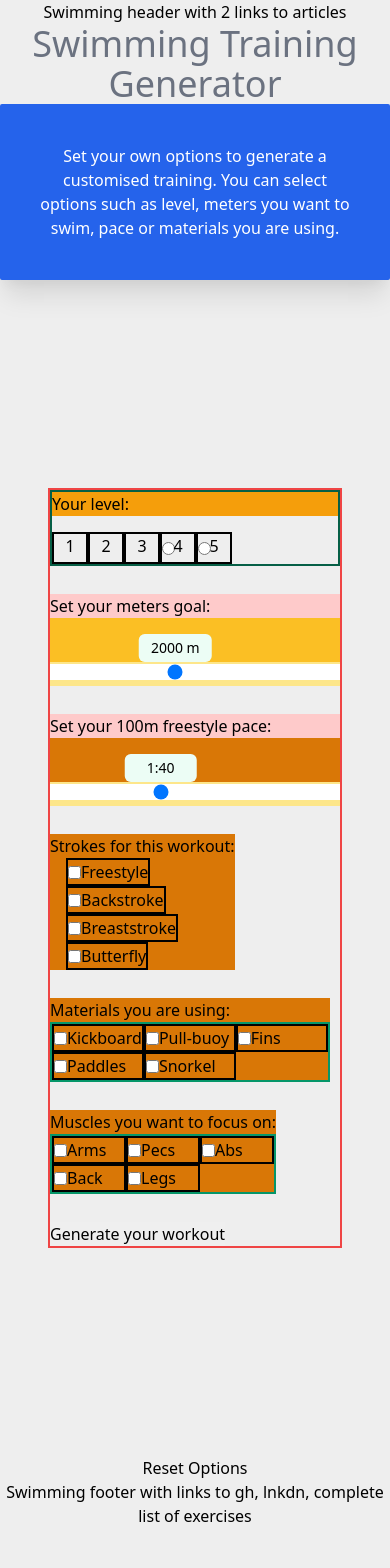
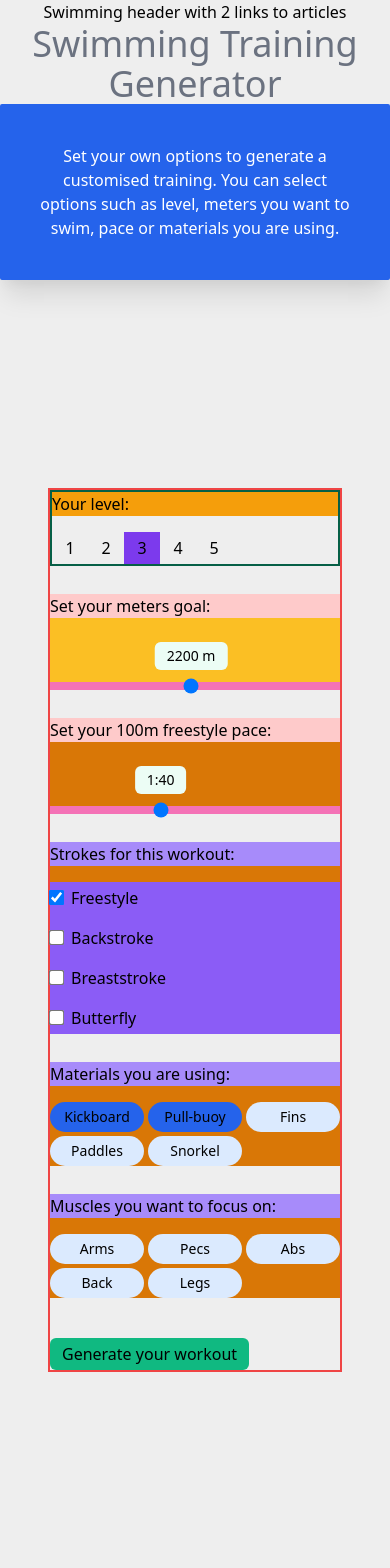
Before and after one commit to masanpoc/swimming, a React app: page / in a window 390 px wide. Shown: the top 1568 px of the page. Before the commit the page ends 1544 px from the top, so only its background shows below. Built offline with nearby package versions, Linux system fonts and the light colour scheme.

Commit message:
updated form with basic ui/ux, added Hooks for input, and added classnames to do flex and grid systems, reminder that this is a mobile app

```diff
--- a/src/components/App.js
+++ b/src/components/App.js
@@ -29,7 +29,7 @@ const App = () => {
       } */}
 
         <Input />
-        {/* <Training /> */}
+        <Training />
         <footer>
           <h1>
             Swimming footer with links to gh, lnkdn, complete list of exercises
--- a/src/components/Input/Input.js
+++ b/src/components/Input/Input.js
@@ -21,28 +21,35 @@ function formatPace(duration) {
 }
 
 const Input = () => {
-  const strokes = [];
-  const materials = [];
-  const muscles = [];
+  const [strokes, setStrokes] = useState(['freestyle']);
+  const [materials, setMaterials] = useState(['kickboard', 'pullbuoy']);
+  const [muscles, setMuscles] = useState([]);
   const dispatch = useDispatch();
-  const [level, setLevel] = useState(1);
-  const [meters, setMeters] = useState(2000);
+  const [level, setLevel] = useState(3);
+  const [meters, setMeters] = useState(2200);
   const [pace, setPace] = useState(100);
+  const [selected, setSelected] = useState({1: false, 2: false, 3: true, 4: false, 5: false});
   let paceTime = formatPace(pace);
 
   useEffect(() => {
     paceTime = formatPace(pace);
   }, [pace]);
 
+  useEffect(() => {
+    setSelected({1: false, 2: false, 3: false, 4: false, 5: false, [level]: true})
+  }, [level])
+
+
   function thunkActionCreator() {
     return (dispatch, getState) => {
-      // console.log('middleware working')
+      console.log('middleware working')
       console.log(
         getState().exercises,
         "before filters",
         level,
         strokes,
-        materials
+        materials,
+        muscles
       );
       dispatch(filterByLevel({ level }));
       dispatch(filterByStroke({ strokesTargeted: strokes }));
@@ -110,28 +117,25 @@ const Input = () => {
 
   function handleStrokes(e) {
     if (e.target.checked) {
-      strokes.push(e.target.value);
+      setStrokes([...strokes, e.target.value]);
     } else {
-      let index = strokes.indexOf(e.target.value);
-      strokes.splice(index, 1);
+      setStrokes(strokes.filter(el=>el!=e.target.value));
     }
   }
 
   function handleMaterials(e) {
     if (e.target.checked) {
-      materials.push(e.target.value);
+      setMaterials([...materials, e.target.value]);
     } else {
-      let index = materials.indexOf(e.target.value);
-      materials.splice(index, 1);
+      setMaterials(materials.filter(el=>el!=e.target.value));
     }
   }
 
   function handleMuscles(e) {
     if (e.target.checked) {
-      muscles.push(e.target.value);
+      setMuscles([...muscles, e.target.value]);
     } else {
-      let index = muscles.indexOf(e.target.value);
-      muscles.splice(index, 1);
+      setMuscles(muscles.filter(el=>el!=e.target.value));
     }
   }
 
@@ -162,7 +166,7 @@ const Input = () => {
                 className='opacity-0'
                 onChange={(e) => setLevel(e.target.value)}
               />
-              <label htmlFor="1" className='absolute inset-0'>1</label>
+              <label htmlFor="1" className={`absolute flex flex-col justify-center inset-0 ${selected[1] ? 'bg-purple-600' : ''}`}>1</label>
             </li>
             <li className='relative w-9'>
               <input
@@ -173,7 +177,7 @@ const Input = () => {
                 className='opacity-0'
                 onChange={(e) => setLevel(e.target.value)}
               />
-              <label htmlFor="2" className='absolute inset-0'>2</label>
+              <label htmlFor="2" className={`absolute flex flex-col justify-center inset-0 ${selected[2] ? 'bg-purple-600' : ''}`}>2</label>
             </li>
             <li className='relative w-9'>
               <input
@@ -184,7 +188,7 @@ const Input = () => {
                 className='opacity-0'
                 onChange={(e) => setLevel(e.target.value)}
               />
-              <label htmlFor="3" className='absolute inset-0'>3</label>
+              <label htmlFor="3" className={`absolute flex flex-col justify-center inset-0 ${selected[3] ? 'bg-purple-600' : ''}`}>3</label>
             </li>
             <li className='relative w-9'>
               <input
@@ -192,10 +196,10 @@ const Input = () => {
                 id="4"
                 name="levels"
                 value="4"
-                // className='opacity-0'
+                className='opacity-0'
                 onChange={(e) => setLevel(e.target.value)}
               />
-              <label htmlFor="4" className='absolute inset-0'>4</label>
+              <label htmlFor="4" className={`absolute flex flex-col justify-center inset-0 ${selected[4] ? 'bg-purple-600' : ''}`}>4</label>
             </li>
             <li className='relative w-9'>
               <input
@@ -203,17 +207,17 @@ const Input = () => {
                 id="5"
                 name="levels"
                 value="5"
-                // className='opacity-0'
+                className='opacity-0'
                 onChange={(e) => setLevel(e.target.value)}
               />
-              <label htmlFor="5" className='absolute inset-0'>5</label>
+              <label htmlFor="5" className={`absolute flex flex-col justify-center inset-0 ${selected[5] ? 'bg-purple-600' : ''}`}>5</label>
             </li>
           </ul>
         </div>
 
-        <div className="flex flex-col space-y-11 w-full  bg-yellow-400">
+        <div className="flex flex-col space-y-16 w-full  bg-yellow-400">
           <h3 className='text-left bg-red-200'>Set your meters goal:</h3>
-          <div className='relative bg-yellow-200 w-full'>
+          <div className='relative bg-yellow-200 w-full flex flex-col justify-center'>
             <input
               type="range"
               min="500"
@@ -222,7 +226,7 @@ const Input = () => {
               value={meters}
               id="meterSlider"
               name='meters'
-              className="w-full "
+              className="w-full bg-pink-400 h-2"
               style={
                 {
                   "appearance": "none"
@@ -231,7 +235,7 @@ const Input = () => {
               onChange={(e) => setMeters(e.target.value)}
             />
             <output htmlFor='meters'
-            className={`bg-green-50 w-3/12 text-sm px-2 py-1 rounded-md absolute bottom-6`}
+            className={`bg-green-50 w-3/12 text-sm py-1 rounded-md absolute bottom-5`}
             style={{"left": `${_.divide(_.subtract(meters, 407.89), 36.84)}%`, "transform": "translate(-50%, 0)"}}
             >
               {meters} m
@@ -241,9 +245,9 @@ const Input = () => {
           </div>
 
         </div>
-        <div className="flex flex-col space-y-11 w-full bg-yellow-600">
+        <div className="flex flex-col space-y-16 w-full bg-yellow-600">
           <h3 className='text-left bg-red-200'>Set your 100m freestyle pace:</h3>
-          <div className='relative bg-yellow-200 w-full'>
+          <div className='relative bg-yellow-200 w-full flex flex-col justify-center'>
 
           <input
             type="range"
@@ -253,7 +257,7 @@ const Input = () => {
             value={pace}
             id="paceSlider"
             name='pace'
-            className="w-full "
+            className="w-full bg-pink-400 h-2"
               style={
                 {
                   "appearance": "none"
@@ -262,7 +266,7 @@ const Input = () => {
             onChange={(e) => setPace(e.target.value)}
           />
           <output htmlFor='pace'
-            className={`bg-green-50 w-3/12 text-sm px-2 py-1 rounded-md absolute bottom-6`}
+            className={`bg-green-50 text-sm px-3 py-1 rounded-md absolute bottom-5`}
             style={{"left": `${_.divide(_.subtract(pace, 67.8947),  0.8421)}%`, "transform": "translate(-50%, 0)"}}
             >
                {paceTime}
@@ -271,179 +275,201 @@ const Input = () => {
 
           </div>
         </div>
-        <div className='flex flex-col bg-yellow-600'>
-          <h3>Strokes for this workout:</h3>
-          <ul className='flex flex-col pl-4 items-start'>
-            <li>
+        <div className='flex flex-col w-full space-y-4 bg-yellow-600'>
+          <h3 className='text-left bg-purple-400'>Strokes for this workout:</h3>
+          <ul className='flex flex-col bg-purple-500 space-y-2 items-start'>
+            <li className='flex w-full flex-row items-baseline space-x-2 py-1'>
               <input
                 type="checkbox"
                 id="freestyle"
                 name="freestyle"
                 value="freestyle"
+                className=' bg-pink-500'
+                style={{transform: 'scale(1.2)'}}
+                checked={strokes.includes('freestyle')}
                 onChange={handleStrokes}
               />
-              <label htmlFor="freestyle">Freestyle</label>
+              <label htmlFor="freestyle" className='text-left w-full'>Freestyle</label>
 
             </li>
-            <li>
+            <li className='flex flex-row items-baseline w-full space-x-2 py-1'>
               <input
                 type="checkbox"
                 id="backstroke"
                 name="backstroke"
                 value="backstroke"
+                style={{transform: 'scale(1.2)'}}
                 onChange={handleStrokes}
               />
-              <label htmlFor="backstroke">Backstroke</label>
+              <label htmlFor="backstroke" className='text-left w-full'>Backstroke</label>
 
             </li>
-            <li>
+            <li className='flex flex-row items-baseline  w-full space-x-2 py-1'>
               <input
                 type="checkbox"
                 id="breaststroke"
                 name="breaststroke"
                 value="breaststroke"
+                style={{transform: 'scale(1.2)'}}
                 onChange={handleStrokes}
               />
-              <label htmlFor="breaststroke">Breaststroke</label>
+              <label htmlFor="breaststroke" className='text-left w-full'>Breaststroke</label>
 
             </li>
-            <li>
+            <li className='flex flex-row items-baseline w-full space-x-2 py-1'>
               <input
                 type="checkbox"
                 id="butterfly"
                 name="butterfly"
                 value="butterfly"
+                style={{transform: 'scale(1.2)'}}
                 onChange={handleStrokes}
               />
-              <label htmlFor="butterfly">Butterfly</label>
+              <label htmlFor="butterfly" className='text-left w-full'>Butterfly</label>
 
             </li>
           </ul>
         </div>
 
-        <div className='flex flex-col items-start bg-yellow-600'>
-          <h3>Materials you are using:</h3>
-          <ul className="grid grid-cols-3 border-2 border-green-600">
-            <li>
+        <div className='flex flex-col items-start space-y-4 w-full bg-yellow-600'>
+          <h3 className='text-left w-full bg-purple-400'>Materials you are using:</h3>
+          <ul className="grid grid-cols-toggle w-full h-16 gap-1 ">
+            <li className={`relative rounded-3xl ${materials.includes('kickboard') ? 'bg-blue-600' : 'bg-blue-100'}`}>
               <input
                 type="checkbox"
                 id="kickboard"
                 name="kickboard"
                 value="kickboard"
+                className='opacity-0'
+                checked={materials.includes('kickboard')}
                 onChange={handleMaterials}
               />
-              <label htmlFor="kickboard">Kickboard</label>
+              <label className='absolute flex flex-col justify-center text-sm inset-0' htmlFor="kickboard">Kickboard</label>
 
             </li>
-            <li>
+            <li className={`relative rounded-3xl ${materials.includes('pullbuoy') ? 'bg-blue-600' : 'bg-blue-100'}`}>
               <input
                 type="checkbox"
                 id="pullbuoy"
                 name="pullbuoy"
                 value="pullbuoy"
+                className='opacity-0'
+                checked={materials.includes('pullbuoy')}
                 onChange={handleMaterials}
               />
-              <label htmlFor="pullbuoy">Pull-buoy</label>
+              <label  className='absolute flex flex-col justify-center text-sm inset-0'  htmlFor="pullbuoy">Pull-buoy</label>
 
             </li>
-            <li>
+            <li className={`relative rounded-3xl ${materials.includes('fins') ? 'bg-blue-600' : 'bg-blue-100'}`}>
               <input
                 type="checkbox"
                 id="fins"
                 name="fins"
                 value="fins"
+                className='opacity-0'
                 onChange={handleMaterials}
               />
-              <label htmlFor="fins">Fins</label>
+              <label  className='absolute flex flex-col justify-center text-sm inset-0'  htmlFor="fins">Fins</label>
 
             </li>
-            <li>
+            <li className={`relative rounded-3xl ${materials.includes('paddles') ? 'bg-blue-600' : 'bg-blue-100'}`}>
               <input
                 type="checkbox"
                 id="paddles"
                 name="paddles"
                 value="paddles"
+                className='opacity-0'
                 onChange={handleMaterials}
               />
-              <label htmlFor="paddles">Paddles</label>
+              <label className='absolute flex flex-col justify-center text-sm inset-0'  htmlFor="paddles">Paddles</label>
 
             </li>
-            <li>
+            <li className={`relative rounded-3xl ${materials.includes('snorkel') ? 'bg-blue-600' : 'bg-blue-100'}`}>
               <input
                 type="checkbox"
                 id="snorkel"
                 name="snorkel"
                 value="snorkel"
+                className='opacity-0'
                 onChange={handleMaterials}
               />
-              <label htmlFor="snorkel">Snorkel</label>
+              <label className='absolute flex flex-col justify-center text-sm inset-0'  htmlFor="snorkel">Snorkel</label>
 
             </li>
           </ul>
         </div>
 
-        <div className='bg-yellow-600'>
-          <h3>Muscles you want to focus on:</h3>
-          <ul className="grid grid-cols-3 border-2 border-green-600">
-            <li>
+        <div className='flex flex-col items-start space-y-4 w-full bg-yellow-600'>
+          <h3  className='text-left w-full bg-purple-400'>Muscles you want to focus on:</h3>
+          <ul className="grid grid-cols-toggle w-full h-16 gap-1 ">
+            <li className={`relative rounded-3xl ${muscles.includes('arms') ? 'bg-blue-600' : 'bg-blue-100'}`}>
               <input
                 type="checkbox"
                 id="arms"
                 name="arms"
                 value="arms"
+                className='opacity-0'
                 onChange={handleMuscles}
               />
-              <label htmlFor="arms">Arms</label>
+              <label htmlFor="arms" className='absolute flex flex-col justify-center text-sm inset-0'>Arms</label>
 
             </li>
-            <li>
+            <li className={`relative rounded-3xl ${muscles.includes('pecs') ? 'bg-blue-600' : 'bg-blue-100'}`}>
               <input
                 type="checkbox"
                 id="pecs"
                 name="pecs"
                 value="pecs"
+                className='opacity-0'
                 onChange={handleMuscles}
               />
-              <label htmlFor="pecs">Pecs</label>
+              <label htmlFor="pecs" className='absolute flex flex-col justify-center text-sm inset-0'>Pecs</label>
 
             </li>
-            <li>
+            <li className={`relative rounded-3xl ${muscles.includes('abs') ? 'bg-blue-600' : 'bg-blue-100'}`}>
               <input
                 type="checkbox"
                 id="abs"
                 name="abs"
                 value="abs"
+                className='opacity-0'
                 onChange={handleMuscles}
               />
-              <label htmlFor="abs">Abs</label>
+              <label htmlFor="abs" className='absolute flex flex-col justify-center text-sm inset-0'>Abs</label>
 
             </li>
-            <li>
+            <li className={`relative rounded-3xl ${muscles.includes('back') ? 'bg-blue-600' : 'bg-blue-100'}`}>
               <input
                 type="checkbox"
                 id="back"
                 name="back"
                 value="back"
+                className='opacity-0'
                 onChange={handleMuscles}
               />
-              <label htmlFor="back">Back</label>
+              <label htmlFor="back" className='absolute flex flex-col justify-center text-sm inset-0'>Back</label>
 
             </li>
-            <li>
+            <li className={`relative rounded-3xl ${muscles.includes('legs') ? 'bg-blue-600' : 'bg-blue-100'}`}>
               <input
                 type="checkbox"
                 id="legs"
                 name="legs"
                 value="legs"
+                className='opacity-0'
                 onChange={handleMuscles}
               />
-              <label htmlFor="legs">Legs</label>
+              <label htmlFor="legs" className='absolute flex flex-col justify-center text-sm inset-0'>Legs</label>
 
             </li>
           </ul>
         </div>
 
-        <input type="submit" value="Generate your workout" />
+        <input type="submit" value="Generate your workout"
+          className=' bg-green-500 rounded-md px-3 py-1'
+
+          style={{"marginTop": "40px"}}
+        />
       </form>
 
       <button onClick={resetForm}>Reset Options</button>
--- a/src/index.css
+++ b/src/index.css
@@ -11,6 +11,6 @@ body {
 
 @layer base {
   li {
-    @apply border-2 border-black flex flex-row items-center
+    @apply flex flex-row items-center
   }
 }
--- a/tailwind.config.js
+++ b/tailwind.config.js
@@ -2,7 +2,11 @@ module.exports = {
   purge: [],
   darkMode: false, // or 'media' or 'class'
   theme: {
-    extend: {},
+    extend: {
+      gridTemplateColumns: {
+        'toggle': 'repeat( auto-fill, minmax(80px, 1fr) )'
+      }
+    }
   },
   variants: {
     extend: {},
```
